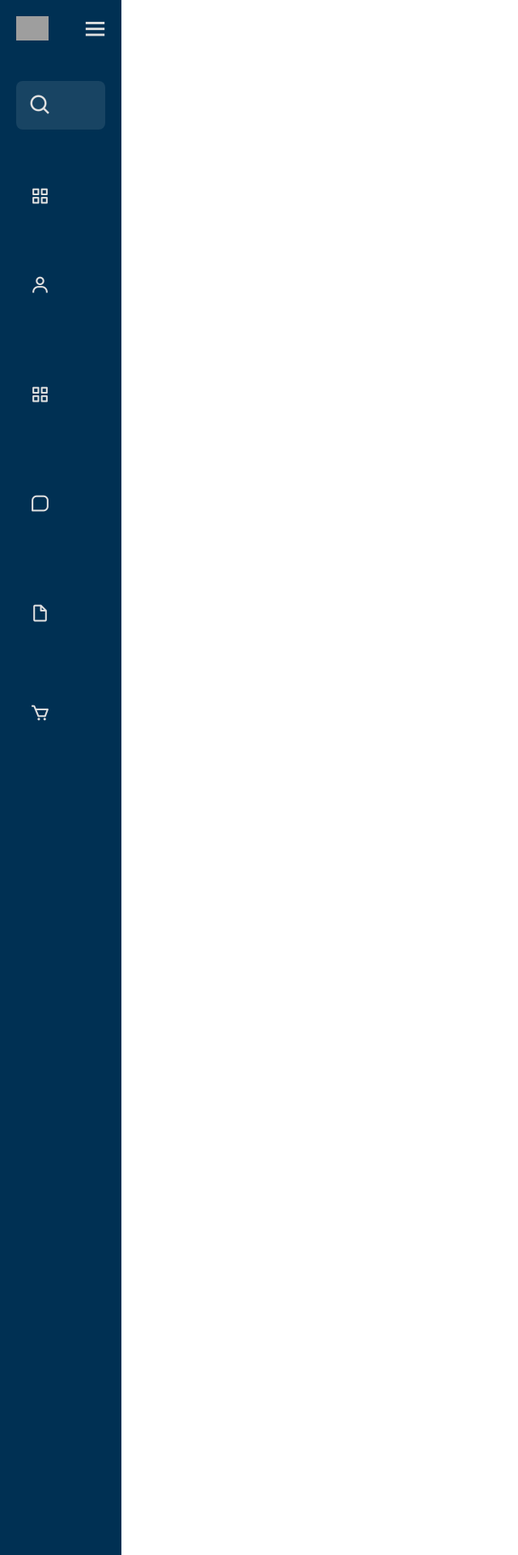
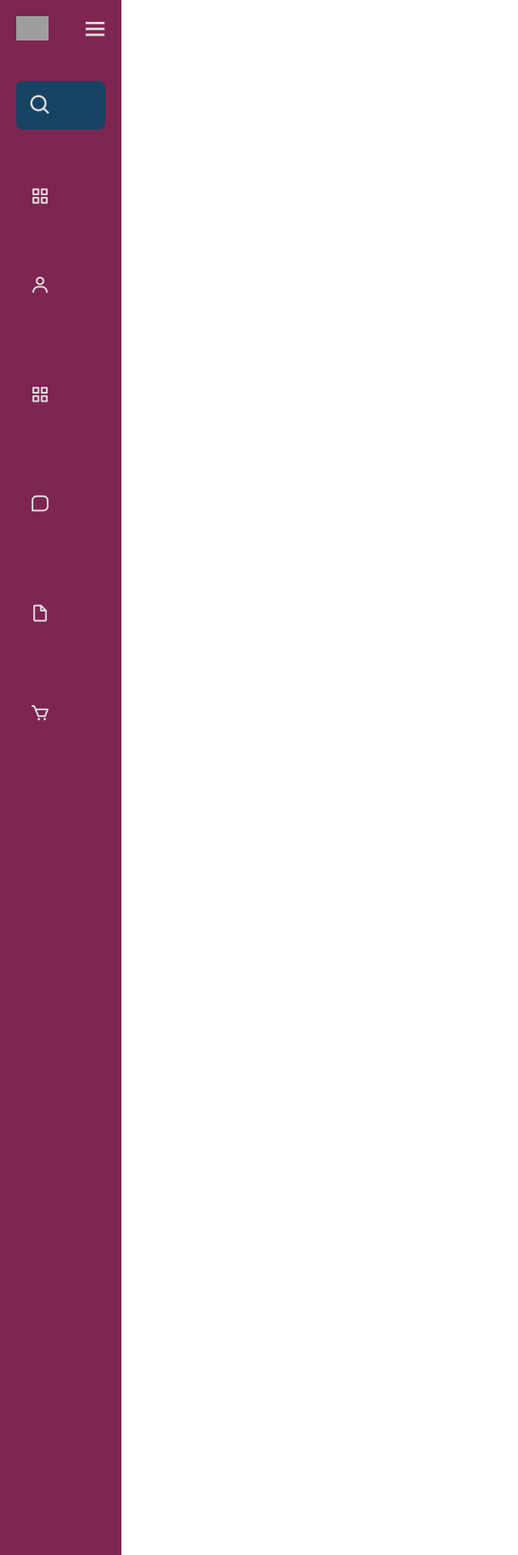
Before and after one commit to yato515/Proyecto-refettorio, a PHP site: page /menu.php in a window 1280 px wide. Shown: the top 1920 px of the page at 81% size, without its empty margins (0-640 px from the left). Run offline with PHP 8.4, Linux system fonts and the light colour scheme; grey boxes are pictures that could not be loaded.

Commit message:
Prueba cambio de color 1.1

```diff
--- a/estilos.css
+++ b/estilos.css
@@ -8,7 +8,7 @@
 :root {
     --blanco: #E0E0E0;
     --azul-opacidad: #184463;
-    --bg-menu: #003053;
+    --bg-menu: #7e2553;
     --bg-body: #C7E1FF;
 }
 
```
